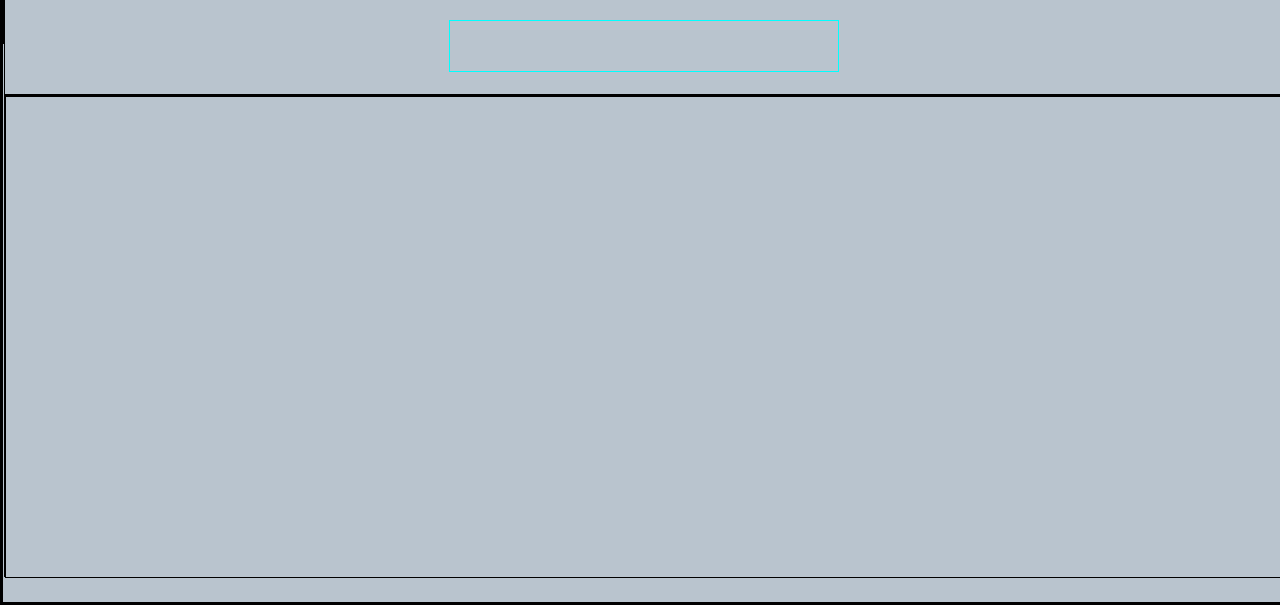
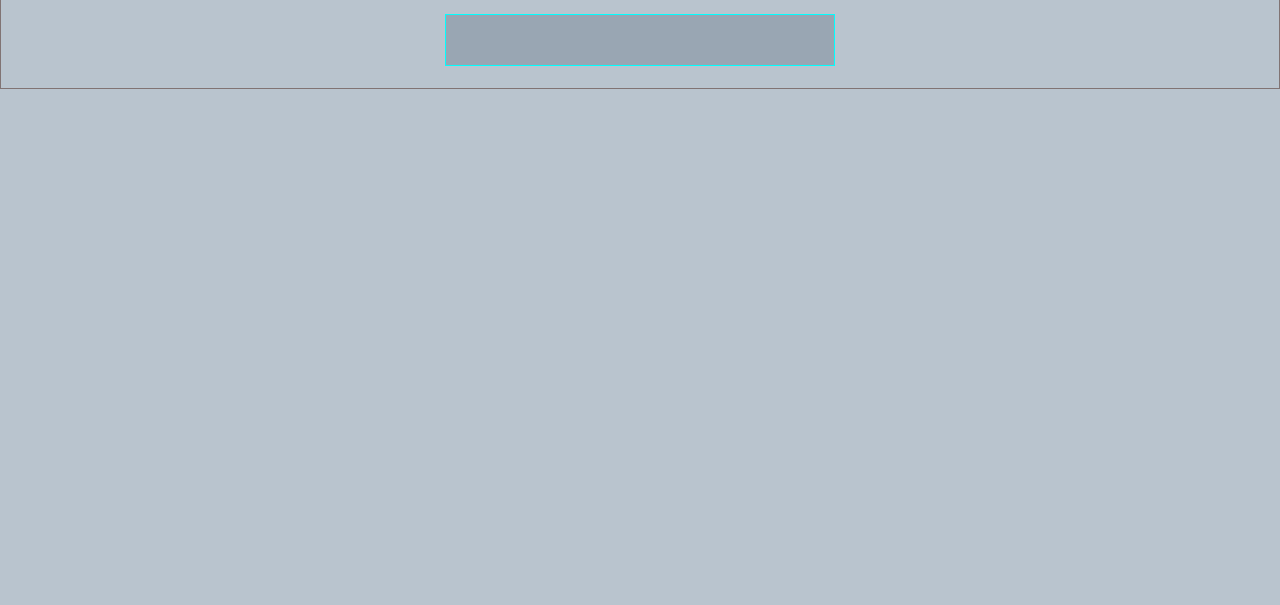
Before and after one commit to Zjebhub/konkurs-warsztaty, a plain HTML site: page konkursP2/index.html in a window 1280 px wide. Shown: the part 201-806 px from the top of the page. Drawn offline with Linux system fonts and the light colour scheme.

Commit message:
gotwoe sszywsko

```diff
--- a/konkursP2/style.css
+++ b/konkursP2/style.css
@@ -1,5 +1,5 @@
 *{
-    border: 1px solid black;
+    border: 0px solid black;
     background-color: rgb(185, 196, 206);
     margin: 0px;
     color: rgb(77, 118, 155);
@@ -24,6 +24,7 @@
    display: flex;
    align-items: center;
    justify-content: center;
+   border: 1px solid rgb(129, 116, 116);
 }
 .tekst{
     width: 70%;
@@ -44,7 +45,10 @@
     height: 50%;
     width: 30%;
     font-size: 30px;
+    border: 1px solid black;
     border-color: aqua;
+    background-color: rgb(153, 166, 179);
+
 }
 #wpisanie:focus{
    background-color: rgb(159, 171, 182);
```
Also changed, not shown: konkursP2/index.html (+0 -2 lines).
